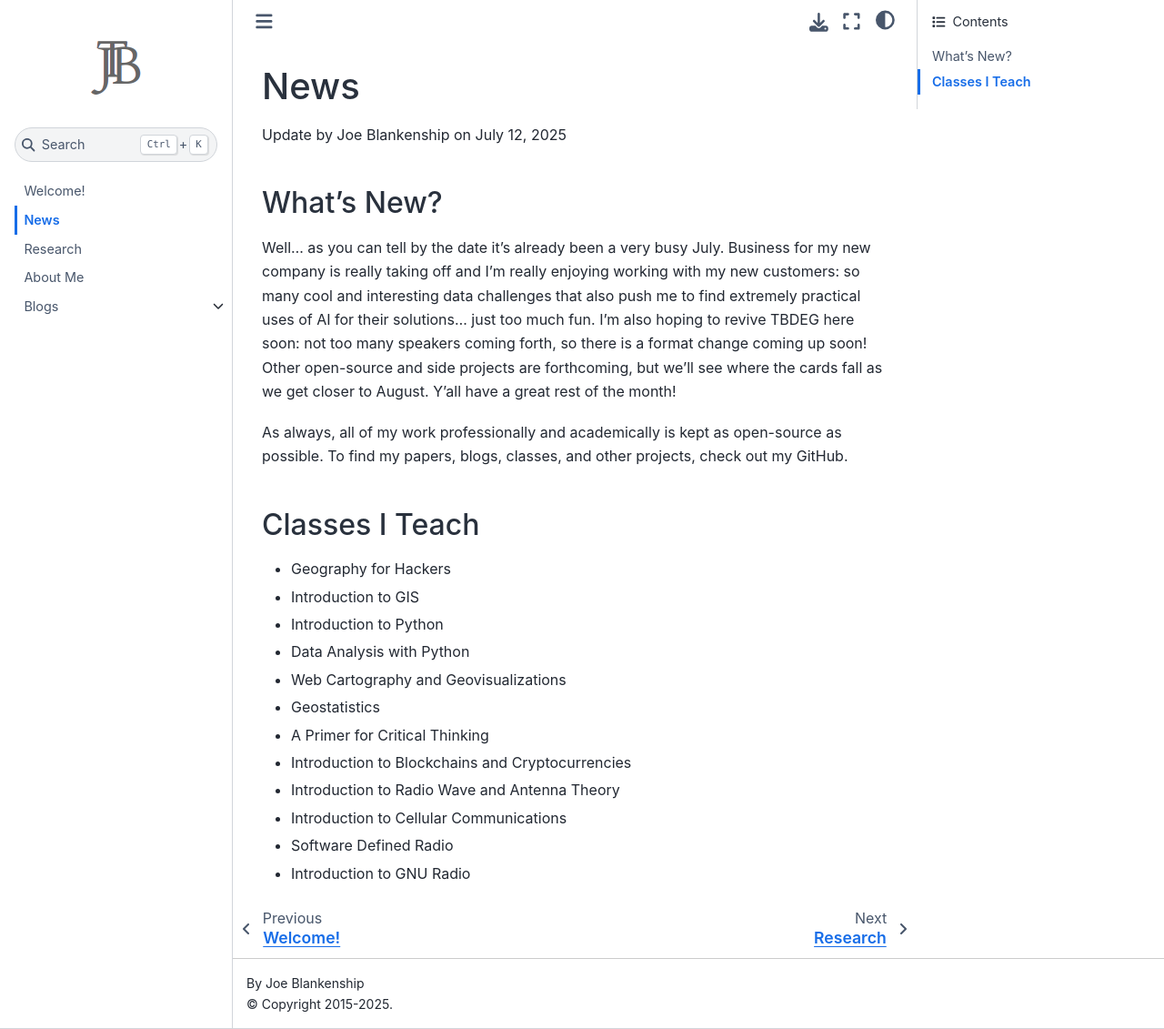
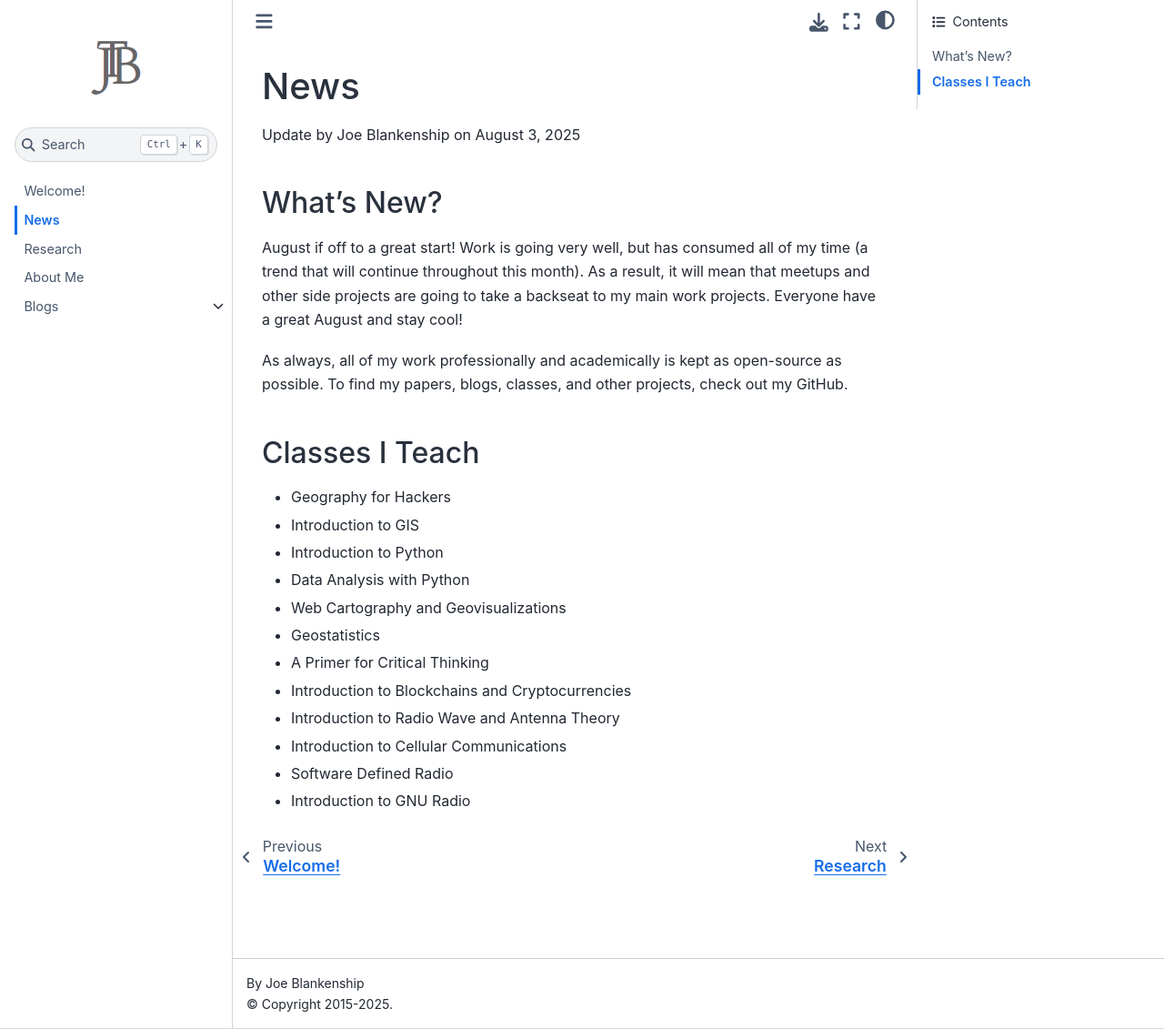
Before and after one commit to joeblankenship1/thejoeblankenship, a Jupyter Book: the page built from website/news.md, in a window 1280 px wide and 1131 px high. Shown: the whole window at 91% size. Built offline with Jupyter Book 1.0.4 settings and Sphinx 7.4.7 and the Sphinx Book theme 1.1.4, drawn with Linux system fonts in a browser that asks for light colours.

Commit message:
update news and rss

```diff
--- a/website/news.md
+++ b/website/news.md
@@ -1,10 +1,10 @@
 # News
 
-Update by Joe Blankenship on July 12, 2025
+Update by Joe Blankenship on August 3, 2025
 
 ## What's New?
 
-Well... as you can tell by the date it's already been a very busy July. Business for my new company is really taking off and I'm really enjoying working with my new customers: so many cool and interesting data challenges that also push me to find extremely practical uses of AI for their solutions... just too much fun. I'm also hoping to revive TBDEG here soon: not too many speakers coming forth, so there is a format change coming up soon! Other open-source and side projects are forthcoming, but we'll see where the cards fall as we get closer to August. Y'all have a great rest of the month!
+August if off to a great start! Work is going very well, but has consumed all of my time (a trend that will continue throughout this month). As a result, it will mean that meetups and other side projects are going to take a backseat to my main work projects. Everyone have a great August and stay cool!
 
 As always, all of my work professionally and academically is kept as open-source as possible. To find my papers, blogs, classes, and other projects, check out my GitHub.
 
--- a/website/rss/thejoeblankenship_rss.xml
+++ b/website/rss/thejoeblankenship_rss.xml
@@ -19,11 +19,11 @@ xmlns:atom="http://www.w3.org/2005/Atom"
 <language>en</language>
 
 <item>
-  <title>News for July!</title>
+  <title>News for August!</title>
   <guid isPermaLink="true">https://thejoeblankenship.com/news</guid>
   <link>https://thejoeblankenship.com/news</link>
-  <pubDate>Sat, 12 July 2025 05:00:00 +0500</pubDate>
-  <description>Latest updates for July 2025!</description>
+  <pubDate>Sun, 03 August 2025 05:00:00 +0500</pubDate>
+  <description>Latest updates for August 2025!</description>
 </item>
 
 <item>
```
